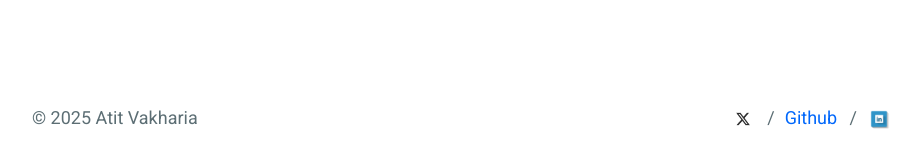
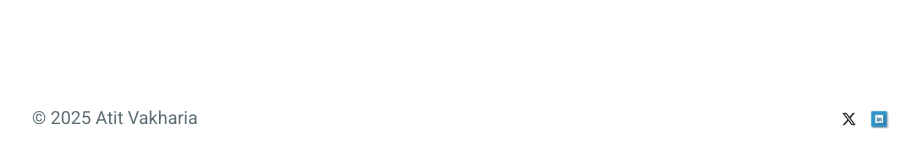
Before and after one commit to mkchoi212/paper-jekyll-theme, a Jekyll site: the page built from index.html, in a window 1280 px wide. Shown: the part 478-646 px from the top of the page, without its empty margins (178-1101 px from the left). Built offline with Jekyll 4.4.1, drawn with Linux system fonts in a browser that asks for light colours.

Commit message:
Update _config.yml

```diff
--- a/_config.yml
+++ b/_config.yml
@@ -6,7 +6,7 @@ description: ""
 author: Atit Vakharia
 email: atit.vakharia@gmail.com
 twitter_username: avakharia
-github_username: ""
+github_username:
 linkedin_username: avakharia
 
 baseurl: "" # the subpath of your site, e.g. /blog
```
